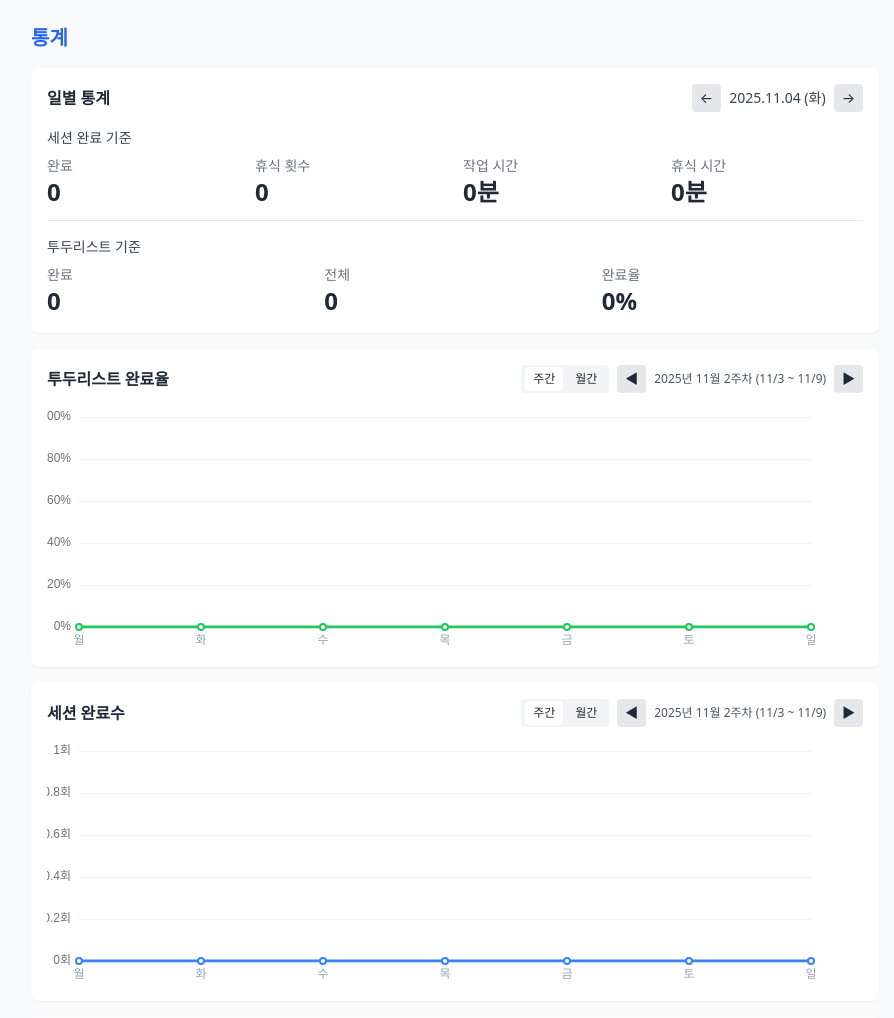
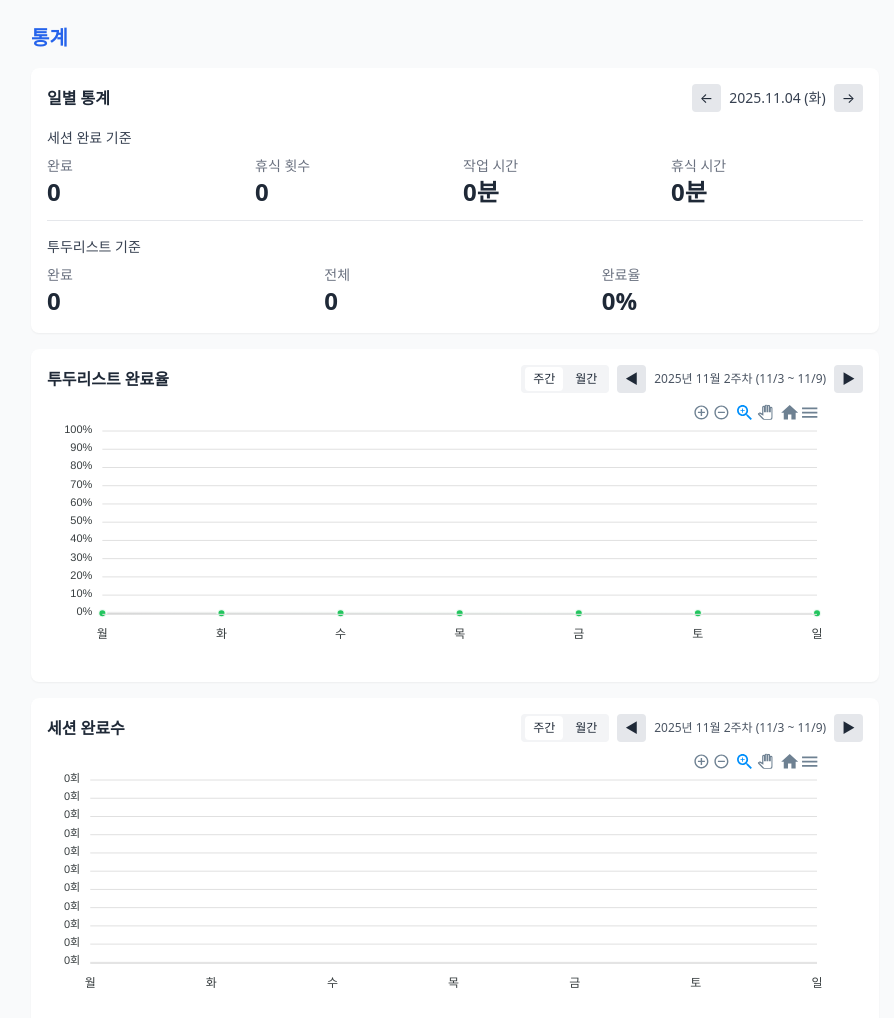
Before and after one commit to vibecodercat-droid/breet, a browser extension: page pages/statistics.html in a window 1280 px wide. Shown: the top 1018 px of the page, without its empty margins (185-1079 px from the left). Drawn offline with nearby package versions, Linux system fonts and the light colour scheme.

Commit message:
feat(stats): switch weekly/session charts to ApexCharts line with tooltips (week/month); hide canvases; fallback to ECharts/Chart.js; bump v=7

```diff
--- a/pages/statistics.html
+++ b/pages/statistics.html
@@ -144,8 +144,9 @@
         <button id="exportCsv" class="mt-2 px-3 py-2 rounded-md bg-gray-200 hover:bg-gray-300">다운로드</button>
       </section>
     </main>
+    <script src="../vendor/apexcharts.min.js?v=1"></script>
     <script src="../vendor/echarts.min.js?v=1"></script>
     <script src="../vendor/chart.min.js?v=4"></script>
-    <script src="statistics.js?v=6" type="module"></script>
+    <script src="statistics.js?v=7" type="module"></script>
   </body>
 </html>
--- a/pages/statistics.js
+++ b/pages/statistics.js
@@ -26,6 +26,22 @@ function ensureEChartContainer(canvasEl, idSuffix) {
   div.style.width = w + 'px';
   div.style.height = h + 'px';
   // 캔버스 바로 뒤에 삽입
+  if (canvasEl.nextSibling) parent.insertBefore(div, canvasEl.nextSibling); else parent.appendChild(div);
+  return div;
+}
+
+function getApex() { try { return (typeof window !== 'undefined') ? window.ApexCharts : undefined; } catch(_) { return undefined; } }
+
+function ensureApexContainer(canvasEl, idSuffix) {
+  const parent = canvasEl.parentElement || document.body;
+  const exist = parent.querySelector(`#${canvasEl.id}${idSuffix}`);
+  if (exist) return exist;
+  const div = document.createElement('div');
+  div.id = `${canvasEl.id}${idSuffix}`;
+  const w = canvasEl.offsetWidth || canvasEl.clientWidth || canvasEl.width || 600;
+  const h = canvasEl.offsetHeight || canvasEl.clientHeight || canvasEl.height || 250;
+  div.style.width = w + 'px';
+  div.style.height = h + 'px';
   if (canvasEl.nextSibling) parent.insertBefore(div, canvasEl.nextSibling); else parent.appendChild(div);
   return div;
 }
@@ -251,9 +267,36 @@ async function renderWeekly() {
   }
   const canvas = document.getElementById('weeklyChart');
   if (!canvas) return;
+  const Apex = getApex();
   const ECharts = getECharts();
   const ChartClass = getChartClass();
-  // ECharts 우선
+  // ApexCharts 우선
+  if (Apex) {
+    try {
+      // 기존 Chart.js/ECharts 인스턴스 정리
+      try { if (ChartClass && typeof ChartClass.getChart === 'function') { const prev = ChartClass.getChart(canvas); if (prev) prev.destroy(); } } catch(_) {}
+      try { const ecd = document.getElementById(`${canvas.id}__ec`); if (ecd && ECharts) { const inst = ECharts.getInstanceByDom(ecd); if (inst) inst.dispose(); } } catch(_) {}
+      const el = ensureApexContainer(canvas, '__apex');
+      if (window.apexWeekly) { try { window.apexWeekly.destroy(); } catch(_) {} }
+      const opts = {
+        chart: { type: 'line', height: el.clientHeight || 250, animations: { enabled: true } },
+        series: [{ name: '투두 완료율', data: todoData }],
+        xaxis: { categories: labels },
+        yaxis: { min: 0, max: 100, labels: { formatter: (v)=> `${Math.round(v)}%` } },
+        stroke: { width: 3, curve: 'smooth' },
+        markers: { size: 4 },
+        tooltip: { enabled: true, y: { formatter: (v)=> `${v}%` } },
+        colors: ['#22c55e'],
+        fill: { type: 'gradient', gradient: { shadeIntensity: 1, opacityFrom: 0.25, opacityTo: 0.05, stops: [0, 90, 100] } }
+      };
+      const chart = new Apex(el, opts);
+      chart.render();
+      window.apexWeekly = chart;
+      canvas.style.display = 'none';
+      return;
+    } catch (e) { console.error('[weeklyChart][apex] init error', e); }
+  }
+  // ECharts 폴백
   if (ECharts) {
     try {
       // 기존 Chart.js 인스턴스 정리
@@ -768,8 +811,33 @@ async function renderSessionCompletion(){
     data=bucket;
   }
   const canvas=document.getElementById('sessionCompletionChart'); if(!canvas) return;
+  const Apex = getApex();
   const ECharts = getECharts();
   const ChartClass = getChartClass();
+  if (Apex) {
+    try {
+      try { if (ChartClass && typeof ChartClass.getChart === 'function') { const prev = ChartClass.getChart(canvas); if (prev) prev.destroy(); } } catch(_) {}
+      try { const ecd = document.getElementById(`${canvas.id}__ec`); if (ecd && ECharts) { const inst = ECharts.getInstanceByDom(ecd); if (inst) inst.dispose(); } } catch(_) {}
+      const el = ensureApexContainer(canvas, '__apex');
+      if (window.apexSession) { try { window.apexSession.destroy(); } catch(_) {} }
+      const opts = {
+        chart: { type: 'line', height: el.clientHeight || 250, animations: { enabled: true } },
+        series: [{ name: '완료수', data: data }],
+        xaxis: { categories: labels },
+        yaxis: { min: 0, labels: { formatter: (v)=> `${Math.round(v)}회` } },
+        stroke: { width: 3, curve: 'smooth' },
+        markers: { size: 4 },
+        tooltip: { enabled: true, y: { formatter: (v)=> `${v}회` } },
+        colors: ['#3b82f6'],
+        fill: { type: 'gradient', gradient: { shadeIntensity: 1, opacityFrom: 0.25, opacityTo: 0.05, stops: [0, 90, 100] } }
+      };
+      const chart = new Apex(el, opts);
+      chart.render();
+      window.apexSession = chart;
+      canvas.style.display = 'none';
+      return;
+    } catch (e) { console.error('[sessionChart][apex] init error', e); }
+  }
   if (ECharts) {
     try {
       try { if (ChartClass && typeof ChartClass.getChart === 'function') { const prev = ChartClass.getChart(canvas); if (prev) prev.destroy(); } } catch(_) {}
```
